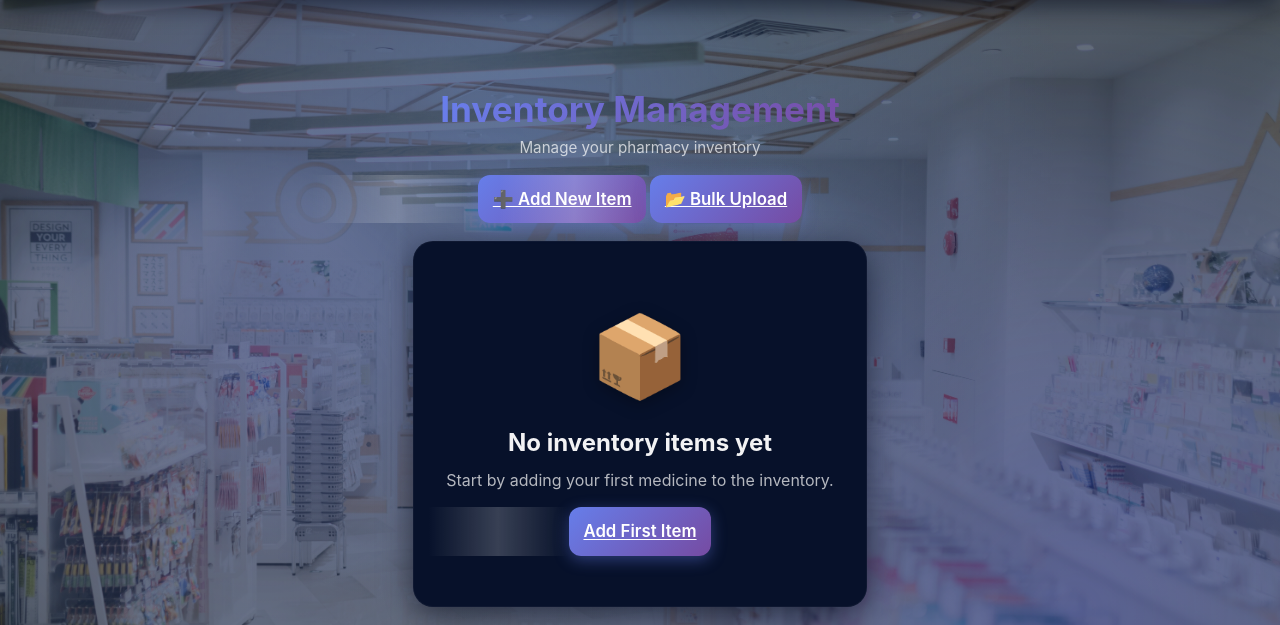
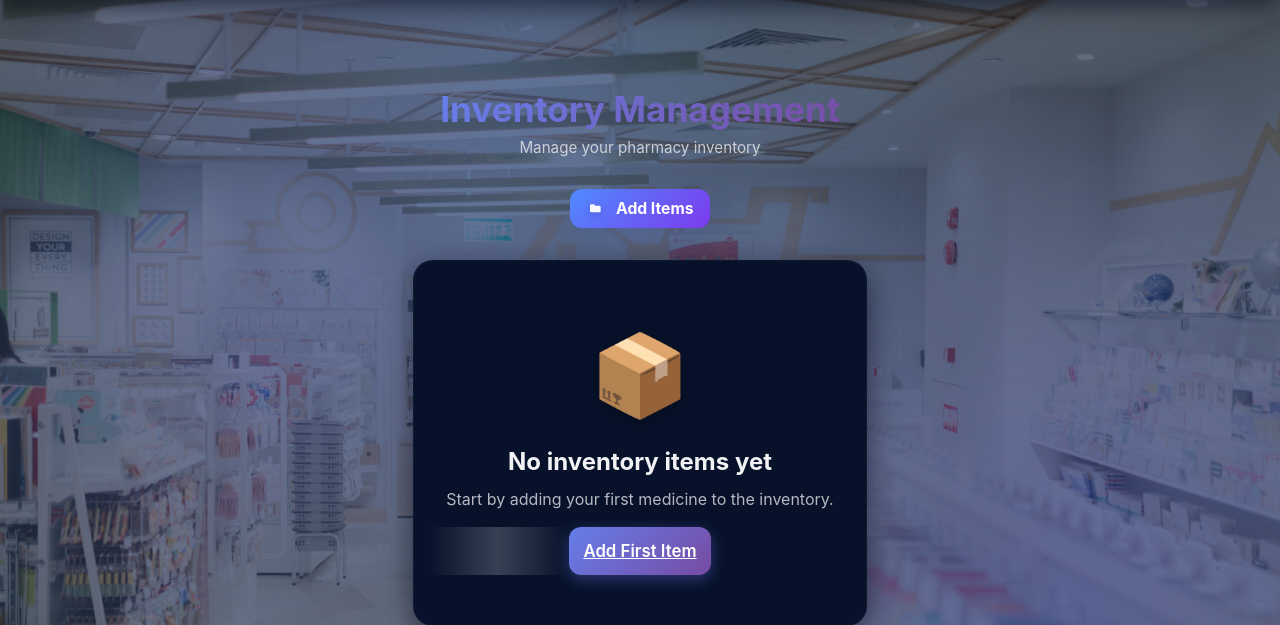
Before and after one commit to satvik-phadte/pharmacy-app-ByteMe, a Django app: template backend/authentication/templates/authentication/inventory_list.html in a window 1280 px wide. Shown: the part 72-697 px from the top of the page. Run offline with Django 5.2, Linux system fonts and the light colour scheme; the template is opened without the code that fills it, so the values that code supplies are empty.

Commit message:
made some chnages

```diff
--- a/backend/authentication/templates/authentication/base.html
+++ b/backend/authentication/templates/authentication/base.html
@@ -402,9 +402,6 @@
         }
 
         .btn-cta .cta-label {
-            text-decoration: underline;
-            text-decoration-thickness: 2px;
-            text-underline-offset: 4px;
             display: inline-block;
         }
 
--- a/backend/authentication/templates/authentication/inventory_list.html
+++ b/backend/authentication/templates/authentication/inventory_list.html
@@ -11,8 +11,15 @@
 </div>
 
 <div class="inventory-actions">
-    <a href="{% url 'authentication:inventory_add' %}" class="btn">➕ Add New Item</a>
-    <a href="{% url 'authentication:bulk_medicine_upload' %}" class="btn">📂 Bulk Upload</a>
+    <a href="{% url 'authentication:bulk_medicine_upload' %}" class="btn-cta">
+        <span class="cta-icon" aria-hidden="true">
+            <!-- folder SVG -->
+            <svg width="20" height="16" viewBox="0 0 24 24" fill="none" xmlns="http://www.w3.org/2000/svg" aria-hidden="true">
+                <path d="M3 7a2 2 0 0 1 2-2h4l2 2h6a2 2 0 0 1 2 2v6a2 2 0 0 1-2 2H5a2 2 0 0 1-2-2V7z" fill="rgba(255,255,255,0.95)"/>
+            </svg>
+        </span>
+        <span class="cta-label">Add Items</span>
+    </a>
 </div>
 
 {% if inventory_items %}
--- a/backend/authentication/templates/authentication/reminders.html
+++ b/backend/authentication/templates/authentication/reminders.html
@@ -46,7 +46,7 @@
                         <p><strong>Status:</strong> {{ r.active|yesno:"Active,Inactive" }}</p>
                         <form method="post" action="{% url 'authentication:reminder_delete' r.pk %}" style="margin-top: .5rem;">
                             {% csrf_token %}
-                            <button type="submit" class="btn btn-danger" onclick="return confirm('Delete this reminder?');">Delete</button>
+                            <button type="submit" class="btn" onclick="return confirm('Delete this reminder?');">Delete</button>
                         </form>
                     </div>
                 </div>
--- a/backend/authentication/views.py
+++ b/backend/authentication/views.py
@@ -681,8 +681,8 @@ def prescription_extract_text_view(request, pk):
         image_path = prescription.image.path
         img = Image.open(image_path)
 
-        # Create model - using gemini-pro-vision or gemini-1.5-pro
-        model = genai.GenerativeModel('gemini-1.5-pro')
+        # Create model - using gemini-2.0-flash which supports vision
+        model = genai.GenerativeModel('gemini-2.0-flash')
 
         prompt = """
         Extract all text from this medical prescription image.
```
Also changed, not shown: backend/authentication/templates/authentication/prescriptions.html (+21 -3 lines).
